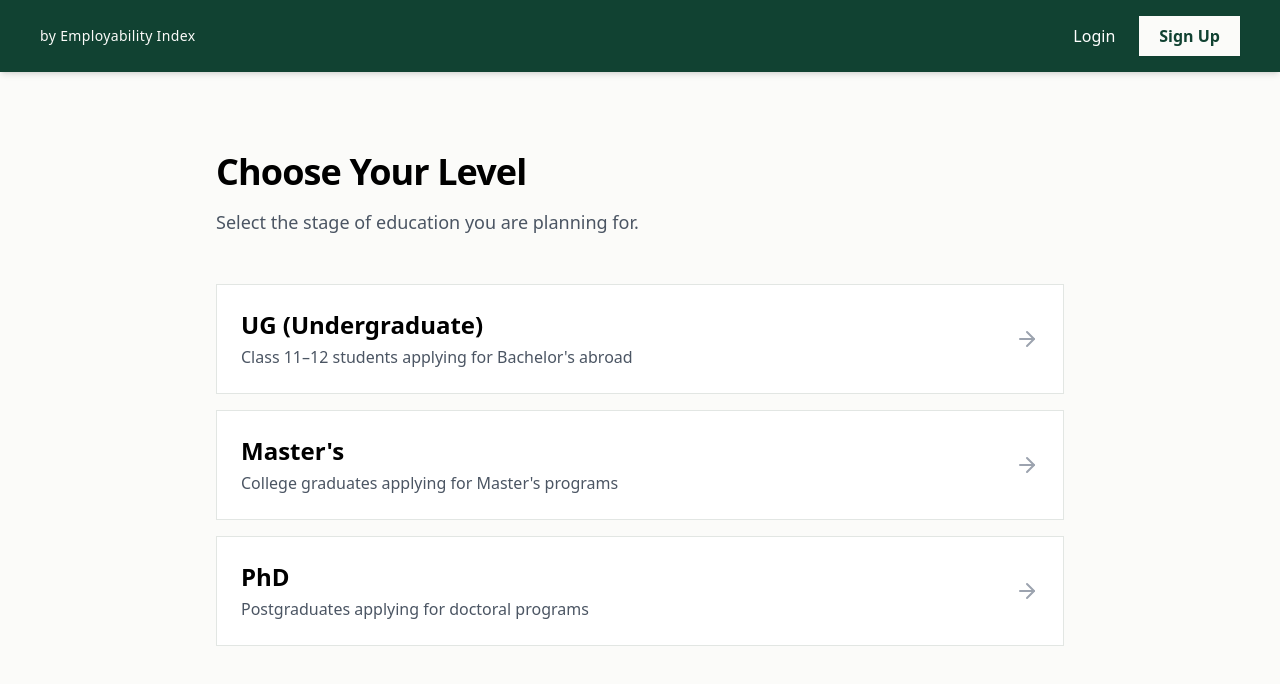
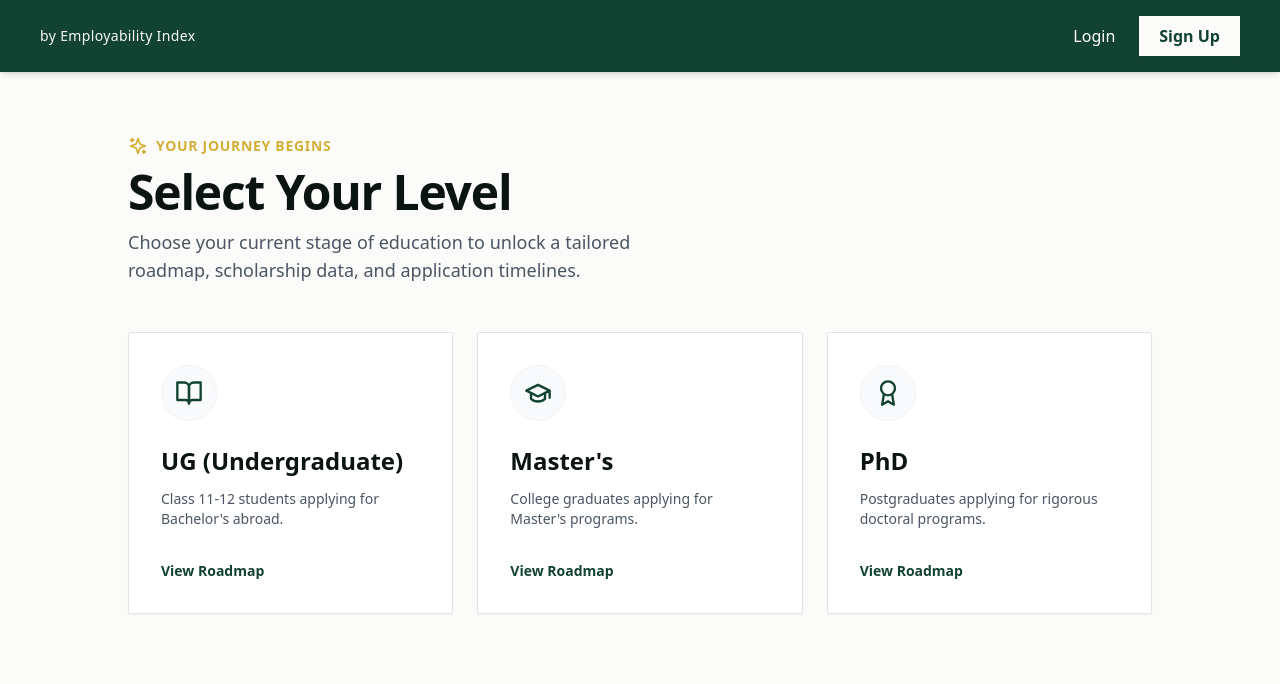
Before and after one commit to SahilDhinwa/Career-gps2.0, a Next.js app: page /study-abroad in a window 1280 px wide. Shown: the top 684 px of the page. Built offline with nearby package versions, Linux system fonts and the light colour scheme; no server answers.

Commit message:
Refactor StudyAbroadLevel to StudyAbroadDashboard

```diff
--- a/app/study-abroad/page.tsx
+++ b/app/study-abroad/page.tsx
@@ -1,30 +1,90 @@
 import Link from "next/link";
-import { ArrowRight } from "lucide-react";
+import { GraduationCap, BookOpen, Award, ChevronRight, Sparkles } from "lucide-react";
 
-export default function StudyAbroadLevel() {
+export default function StudyAbroadDashboard() {
   const levels = [
-      { id: "ug", title: "UG (Undergraduate)", desc: "Class 11–12 students applying for Bachelor's abroad" },
-          { id: "masters", title: "Master's", desc: "College graduates applying for Master's programs" },
-              { id: "phd", title: "PhD", desc: "Postgraduates applying for doctoral programs" },
+    {
+      id: "ug",
+      title: "UG (Undergraduate)",
+      description: "Class 11-12 students applying for Bachelor's abroad.",
+      icon: BookOpen,
+      href: "/study-abroad/ug",
+      accent: "group-hover:text-blue-600",
+    },
+    {
+      id: "masters",
+      title: "Master's",
+      description: "College graduates applying for Master's programs.",
+      icon: GraduationCap,
+      href: "/study-abroad/masters",
+      accent: "group-hover:text-success",
+    },
+    {
+      id: "phd",
+      title: "PhD",
+      description: "Postgraduates applying for rigorous doctoral programs.",
+      icon: Award,
+      href: "/study-abroad/phd",
+      accent: "group-hover:text-warning",
+    }
   ];
 
   return (
-                      <div className="max-w-4xl mx-auto px-6 py-20">
-                            <div className="mb-12">
-                                    <h1 className="font-heading text-4xl font-bold tracking-tight mb-4">Choose Your Level</h1>
-                                            <p className="text-lg text-gray-600">Select the stage of education you are planning for.</p>
+    <div className="min-h-[90vh] bg-background py-16 px-6">
+      <div className="max-w-5xl mx-auto">
+
+        {/* Premium Header Section */}
+        <div className="mb-12 flex flex-col md:flex-row md:items-end justify-between gap-6">
+          <div>
+            <div className="flex items-center gap-2 mb-3">
+              <Sparkles className="w-5 h-5 text-warning" />
+              <span className="text-sm font-bold tracking-wider text-warning uppercase">Your Journey Begins</span>
+            </div>
+            <h1 className="font-heading text-4xl md:text-5xl font-bold text-foreground tracking-tight">
+              Select Your Level
+            </h1>
+            <p className="text-gray-600 mt-3 text-lg max-w-xl">
+              Choose your current stage of education to unlock a tailored roadmap, scholarship data, and application timelines.
+            </p>
+          </div>
         </div>
 
-                                                        <div className="flex flex-col gap-4">
-                                                                {levels.map((lvl) => (
-                                                                          <Link key={lvl.id} href={`/study-abroad/${lvl.id}`} className="group flex items-center justify-between bg-surface border border-surfaceBorder p-6 hover:border-primary hover:shadow-md transition-all">
-                                                                                      <div>
-                                                                                                    <h2 className="font-heading text-2xl font-bold mb-1">{lvl.title}</h2>
-                                                                                                                  <p className="text-gray-600">{lvl.desc}</p>
+        {/* The Card Grid */}
+        <div className="grid grid-cols-1 md:grid-cols-3 gap-6">
+          {levels.map((level) => {
+            const Icon = level.icon;
+            return (
+              <Link
+                key={level.id}
+                href={level.href}
+                className="group relative bg-surface border border-surfaceBorder p-8 rounded-sm shadow-sm hover:shadow-xl hover:-translate-y-1 transition-all duration-300 flex flex-col h-full"
+              >
+                {/* Icon Container */}
+                <div className="w-14 h-14 bg-gray-50 border border-gray-100 rounded-full flex items-center justify-center mb-6 group-hover:bg-primary/5 transition-colors">
+                  <Icon className={`w-7 h-7 text-primary transition-colors ${level.accent}`} />
                 </div>
-                                                                                                                                          <ArrowRight className="w-6 h-6 text-gray-400 group-hover:text-primary transition-colors" />
+
+                {/* Text Content */}
+                <h2 className="font-heading text-2xl font-bold text-foreground mb-3">
+                  {level.title}
+                </h2>
+                <p className="text-gray-600 font-body text-sm flex-grow mb-8">
+                  {level.description}
+                </p>
+
+                {/* Action Link at Bottom */}
+                <div className="flex items-center text-primary font-bold text-sm mt-auto">
+                  <span className="group-hover:mr-2 transition-all">View Roadmap</span>
+                  <ChevronRight className="w-4 h-4 opacity-0 group-hover:opacity-100 transform -translate-x-2 group-hover:translate-x-0 transition-all" />
+                </div>
+
+                {/* Subtle Top Border Highlight on Hover */}
+                <div className="absolute top-0 left-0 w-full h-1 bg-primary scale-x-0 group-hover:scale-x-100 transition-transform origin-left rounded-t-sm"></div>
               </Link>
-                                                                                                                                                            ))}
+            );
+          })}
+        </div>
+
       </div>
     </div>
   );
```
Lines whose indentation alone changed are shown as unchanged.
